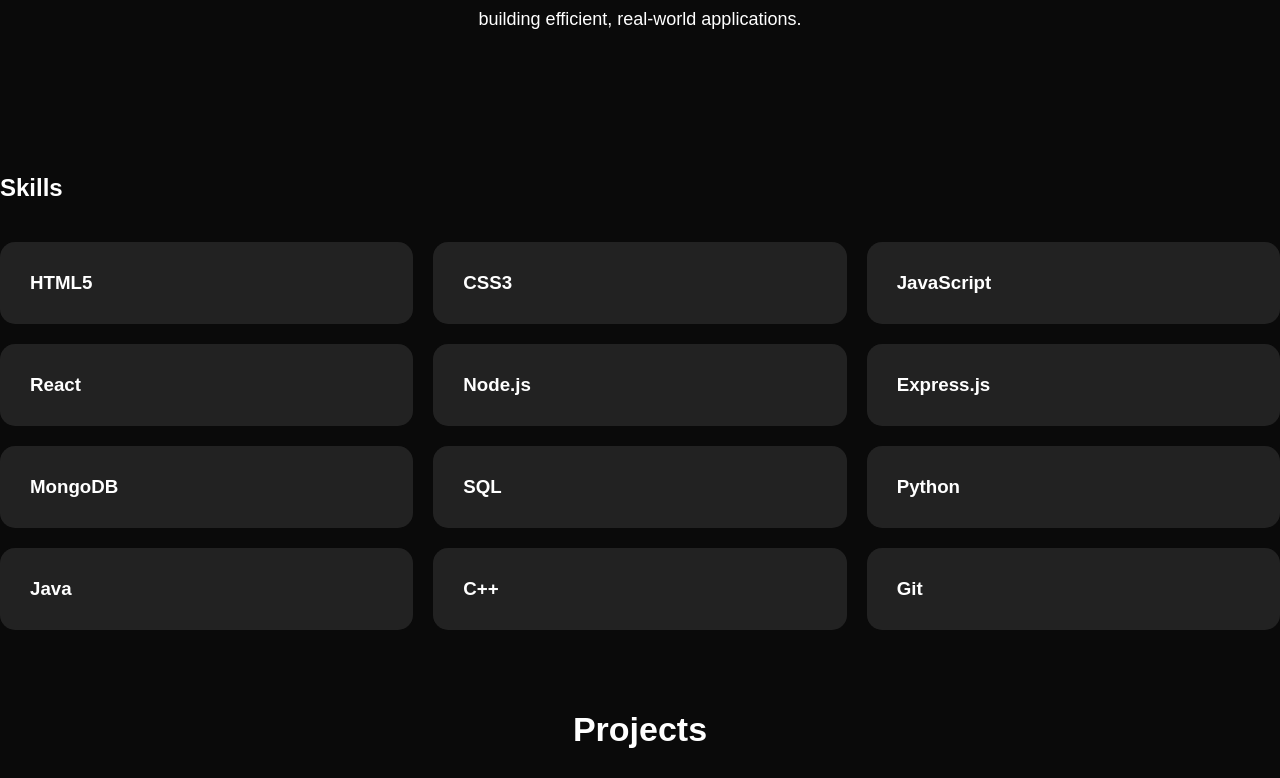
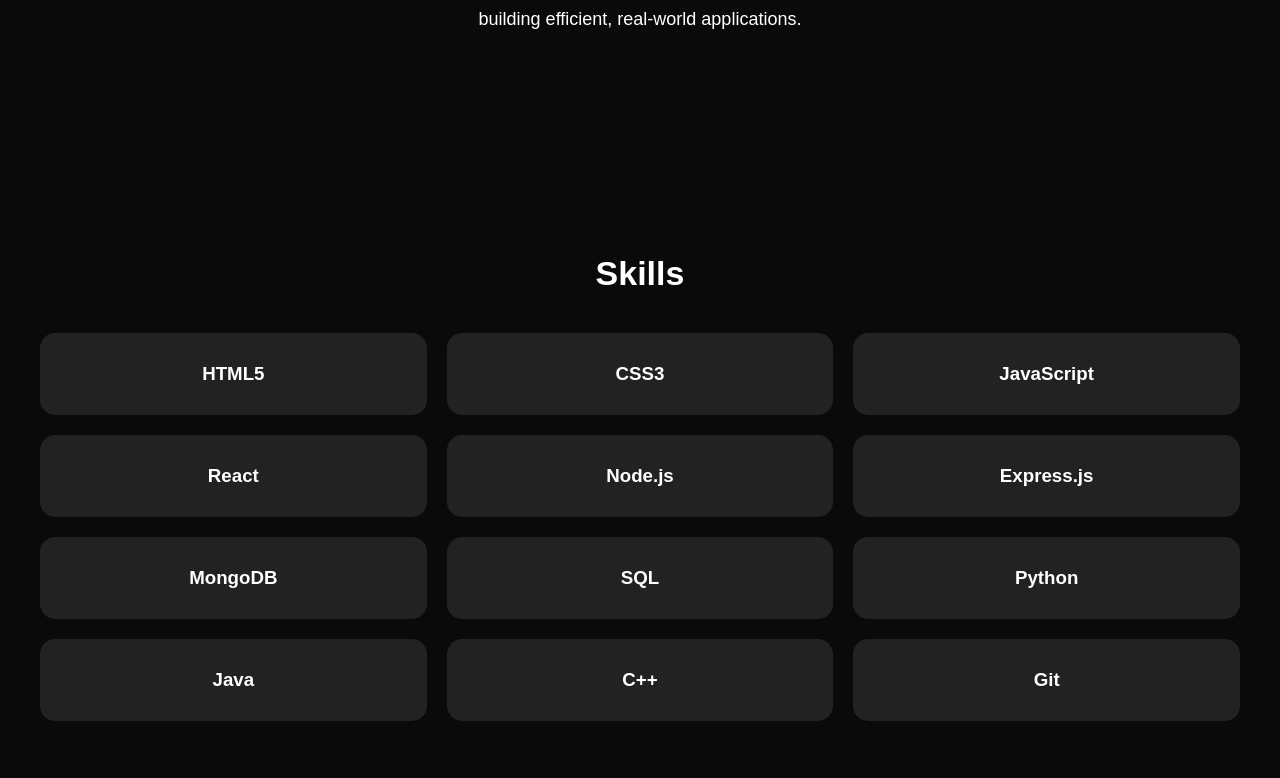
Before and after one commit to yagnesh471/myprofile, a React (Vite) app: page / in a window 1280 px wide. Shown: the part 1048-1826 px from the top of the page. Built offline with nearby package versions, Linux system fonts and the light colour scheme.

Commit message:
Add styles for skills section in App.css

```diff
--- a/src/App.css
+++ b/src/App.css
@@ -119,6 +119,7 @@ body {
 /* ================= SECTIONS ================= */
 
 .about,
+.skills,
 .projects,
 .profiles,
 .contact {
@@ -127,6 +128,7 @@ body {
 }
 
 .about h2,
+.skills h2,
 .projects h2,
 .profiles h2,
 .contact h2 {
```
